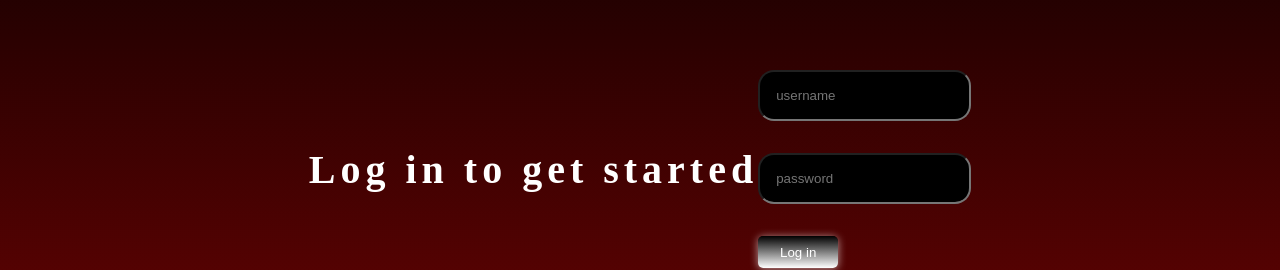
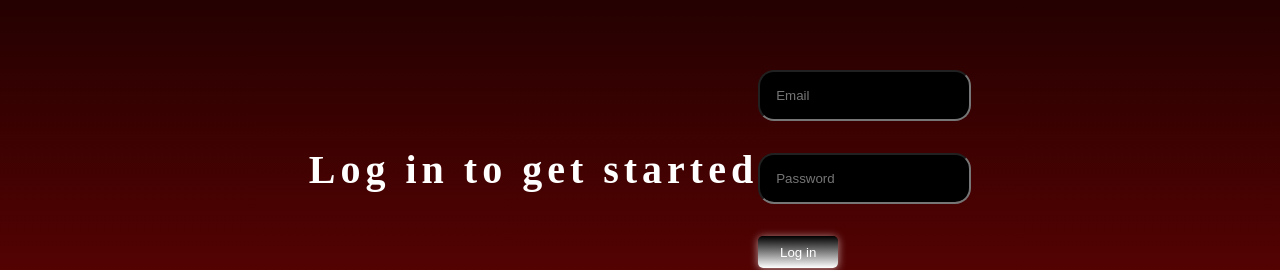
Before and after one commit to giovannilavolpe/HarryPotter-TaskManager, a React (Vite) app in the folder HarryPotter-TaskManager-MMG/: page /character/1 in a window 1280 px wide. Shown: the part 309-579 px from the top of the page. Built offline with nearby package versions, Linux system fonts and the light colour scheme.

Commit message:
fix(Auth): fix input field type usage and placeholder

```diff
--- a/HarryPotter-TaskManager-MMG/src/pages/auth/Auth.tsx
+++ b/HarryPotter-TaskManager-MMG/src/pages/auth/Auth.tsx
@@ -35,8 +35,8 @@ function Auth() {
 
         }}>
         <input  className= {backgroundTheme}
-                type="text"
-                placeholder="username"
+                type="email"
+                placeholder="Email"
                 value={email}
                 onChange={(e) => setEmail(e.target.value)}
                 style={{
@@ -47,8 +47,8 @@ function Auth() {
             />
             <input
                 className= {backgroundTheme}
-                type="text"
-                placeholder="password"
+                type="password"
+                placeholder="Password"
                 value={password}
                 onChange={(e) => setPassword(e.target.value)}
                 style={{
```
